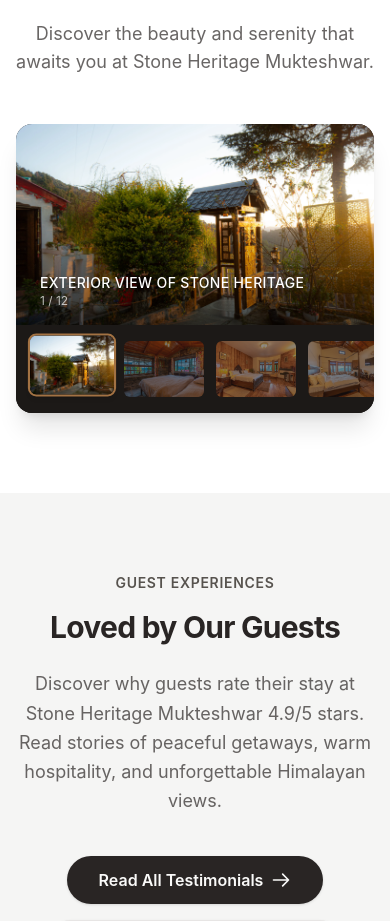
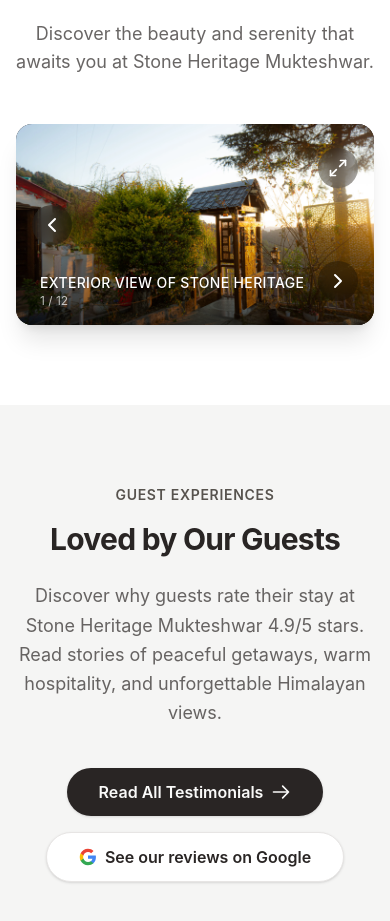
Before and after one commit to swapneelshirsatss-oss/Stone-Heritage-Mukteshwar-GAI, a React (Vite) app: page / in a window 390 px wide. Shown: the part 4160-5081 px from the top of the page. Built offline with nearby package versions, Linux system fonts and the light colour scheme.

Commit message:
feat: improve mobile UX for InteractiveGallery
Ensure gallery controls are visible on touch devices and hide the desktop thumbnail strip on smaller screens.

```diff
--- a/src/components/InteractiveGallery.tsx
+++ b/src/components/InteractiveGallery.tsx
@@ -87,7 +87,7 @@
           ))}
 
           {/* Controls Overlay */}
-          <div className="absolute inset-0 flex items-center justify-between p-4 z-20 opacity-0 group-hover:opacity-100 transition-opacity duration-300">
+          <div className="absolute inset-0 flex items-center justify-between p-4 z-20 opacity-100 md:opacity-0 group-hover:opacity-100 transition-opacity duration-300">
             <button
               onClick={goToPrevious}
               className="w-10 h-10 md:w-12 md:h-12 flex items-center justify-center rounded-full bg-black/30 hover:bg-black/60 text-white backdrop-blur-sm transition-all focus:outline-none focus:ring-2 focus:ring-white/50"
@@ -115,7 +115,7 @@
         </div>
 
         {/* Thumbnail Strip */}
-        <div className="bg-stone-900 p-4 overflow-x-auto hide-scrollbar">
+        <div className="hidden md:block bg-stone-900 p-4 overflow-x-auto hide-scrollbar">
           <div className="flex gap-3 min-w-max">
             {galleryImages.map((image, index) => (
               <button
```
